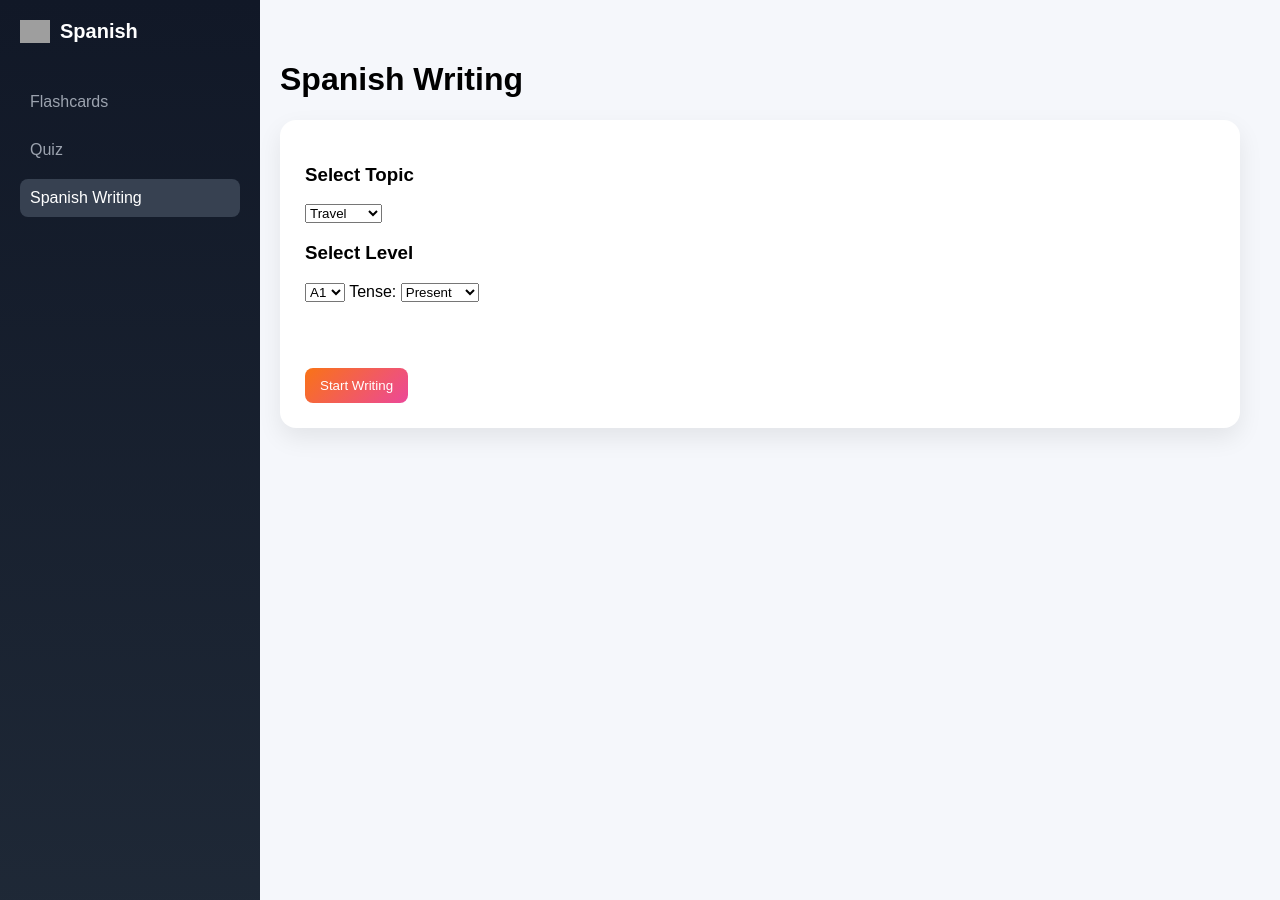
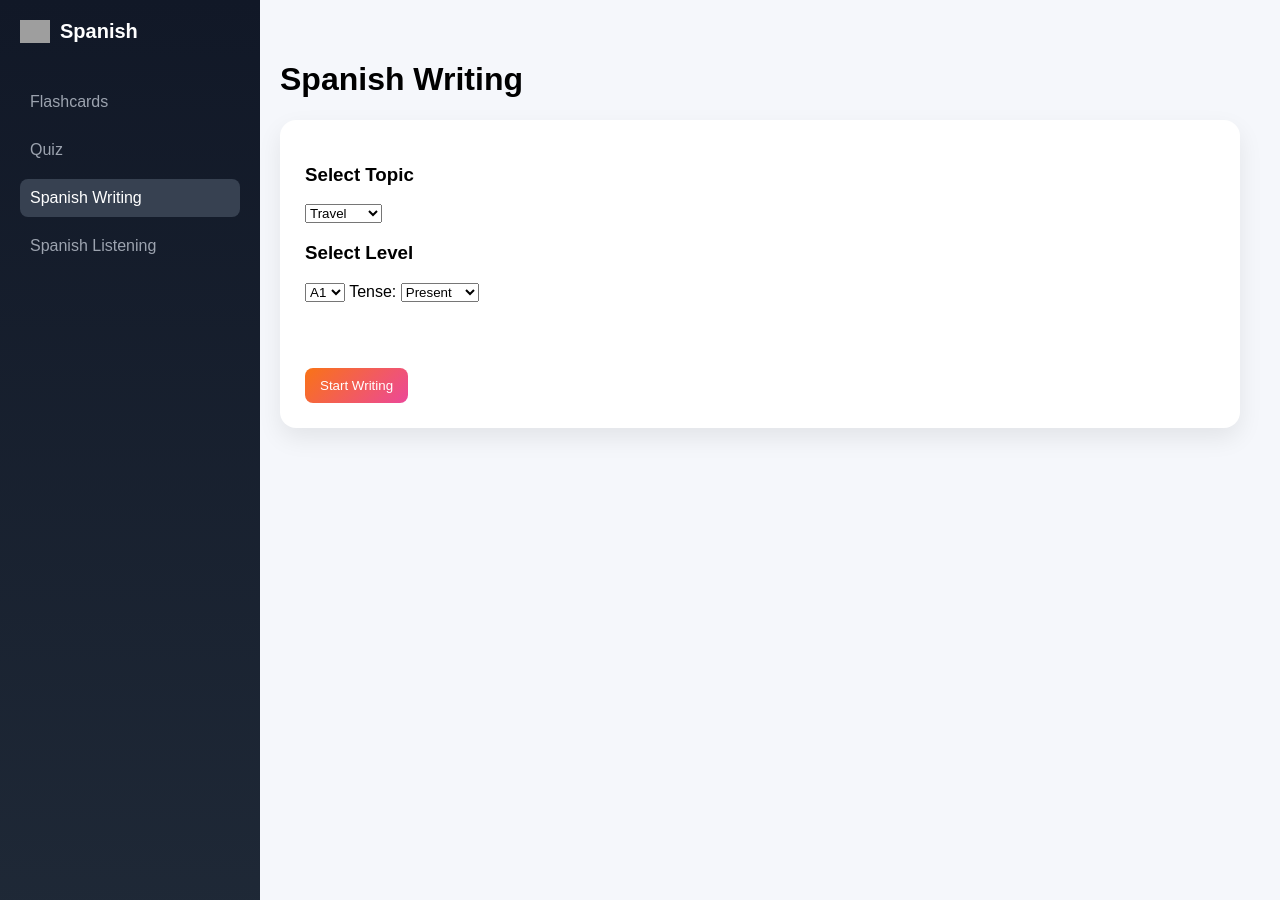
Before and after one commit to moregan366/Spanish-Learning, a Flask app: page /writing in a window 1280 px wide. Run offline with Flask 3, Linux system fonts and the light colour scheme; data that the repository does not hold is empty; some libraries are stand-ins or nearby versions; grey boxes are pictures that could not be loaded.

Commit message:
Update writing.html

```diff
--- a/Templates/writing.html
+++ b/Templates/writing.html
@@ -128,6 +128,7 @@ button {
         <a href="/">Flashcards</a>
         <a href="/quiz">Quiz</a>
         <a href="/writing" class="active">Spanish Writing</a>
+        <a href="/listening">Spanish Listening</a>
     </div>
 </div>
 
```
